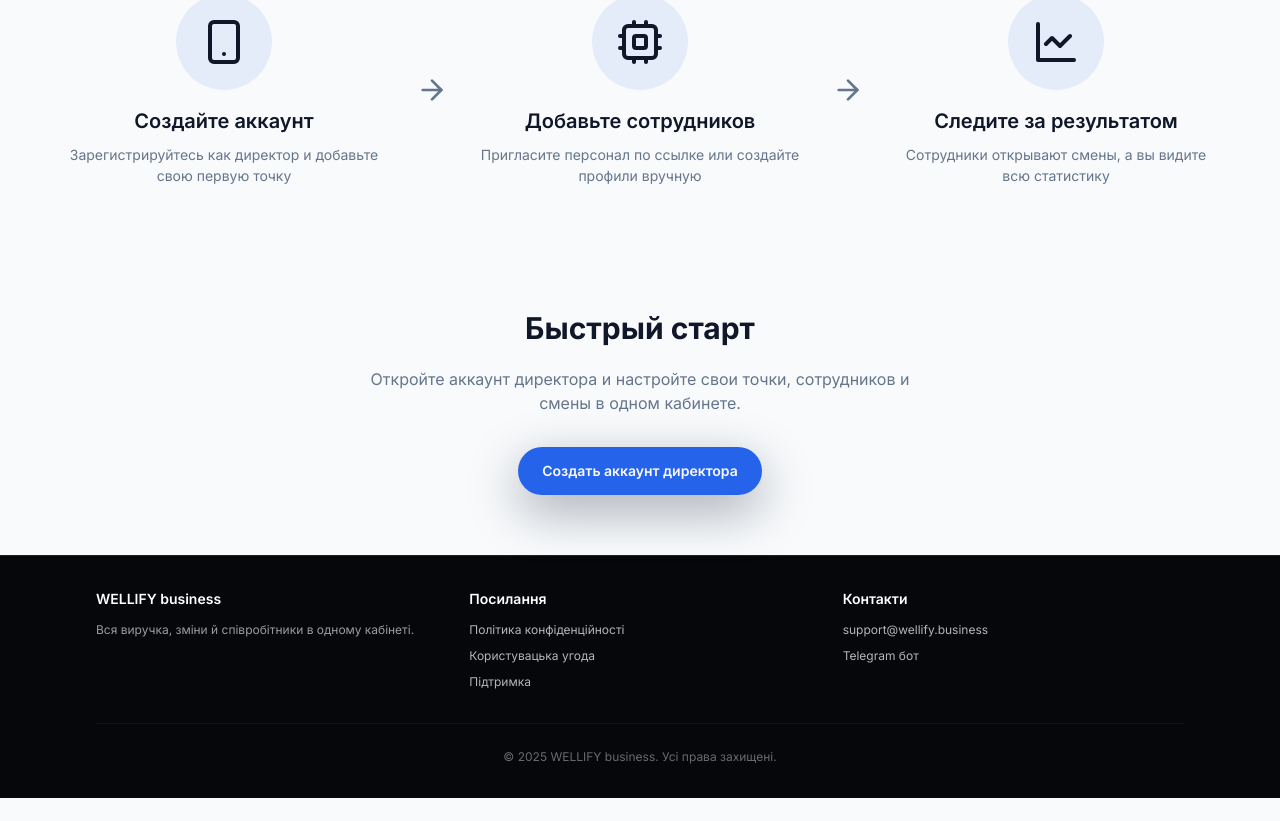
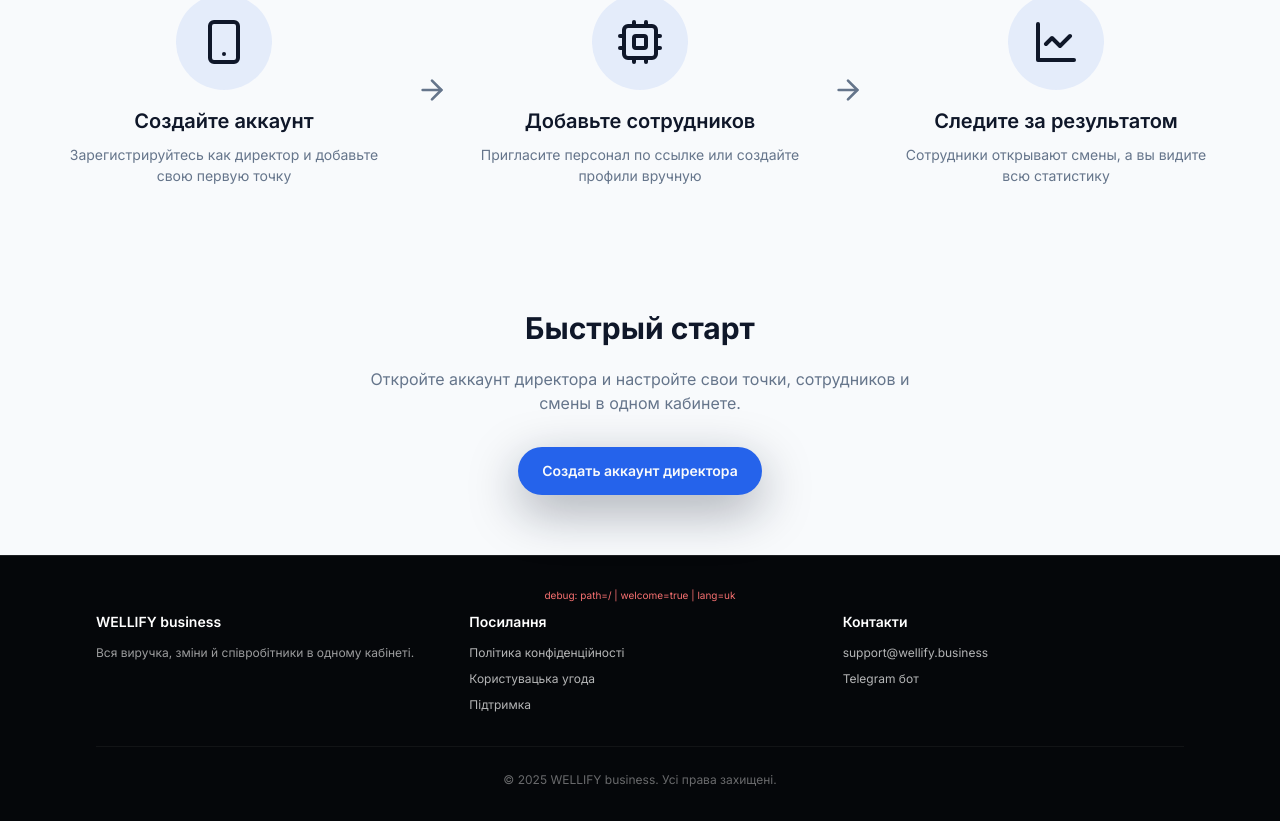
Before and after one commit to Wellify-Group/wellify-business, a Next.js app: page / in a window 1280 px wide. Shown: the part 2497-3318 px from the top of the page. Before the commit the page ends 3295 px from the top, so only its background shows below. Built offline with nearby package versions, Linux system fonts and the light colour scheme; no server answers.

Commit message:
обновление

```diff
--- a/components/footer.tsx
+++ b/components/footer.tsx
@@ -11,8 +11,7 @@ export function AppFooter() {
   const pathname = usePathname();
   const { lang } = useInterfaceLanguageStore();
 
-  // Welcome-page должна включать ВСЕ root-варианты:
-  // '/', '/welcome', '/welcome/*'
+  // Считаем приветственной и главную, и /welcome, и любые /welcome/*
   const isWelcomePage =
     pathname === "/" ||
     pathname === "/welcome" ||
@@ -21,16 +20,25 @@ export function AppFooter() {
   const isDashboard = pathname?.startsWith("/dashboard");
   const hideFooterOn = ["/login", "/register"];
 
-  // Прячем футер только на страницах дашборда и логина/регистрации
+  // Полное выключение футера на дашборде и страницах логина/регистрации
   if (isDashboard || hideFooterOn.includes(pathname)) {
     return null;
   }
 
-  // WELCOME FOOTER (переводимый)
+  // ==== DEBUG: временно покажем, что реально видит компонент ====
+  // УДАЛИ ЭТО, когда убедишься, что всё ок.
+  console.log("FOOTER DEBUG", { pathname, isWelcomePage, lang });
+
+  // ====== ФУТЕР ДЛЯ ПРИВЕТСТВЕННОЙ/ГЛАВНОЙ СТРАНИЦЫ ======
   if (isWelcomePage) {
     return (
       <footer className="border-t border-white/10 bg-[#05070A] text-sm text-white/70">
         <div className="mx-auto max-w-6xl px-4 py-8 sm:px-6 lg:px-8">
+          {/* DEBUG-строка прямо на странице, временно */}
+          <p className="mb-2 text-[10px] text-red-400 text-center">
+            debug: path={pathname} | welcome={String(isWelcomePage)} | lang={lang}
+          </p>
+
           <div className="grid grid-cols-1 gap-8 sm:grid-cols-3">
             {/* BRAND */}
             <div>
@@ -83,9 +91,9 @@ export function AppFooter() {
                 </a>
                 <a
                   href="https://t.me/wellify_business_bot"
-                  className="block hover:text-white transition-colors"
                   target="_blank"
                   rel="noopener noreferrer"
+                  className="block hover:text-white transition-colors"
                 >
                   {t.footerContactTelegram[lang]}
                 </a>
@@ -107,7 +115,7 @@ export function AppFooter() {
     );
   }
 
-  // DEFAULT FOOTER (для остальных страниц)
+  // ====== ПРОСТОЙ ФУТЕР ДЛЯ ВСЕХ ПРОЧИХ СТРАНИЦ ======
   return (
     <footer className="border-t border-zinc-100/50 dark:border-zinc-800/50 bg-[var(--bg-secondary)] dark:bg-background text-sm">
       <div className="mx-auto max-w-6xl px-4 py-8 sm:px-6 lg:px-8">
```
